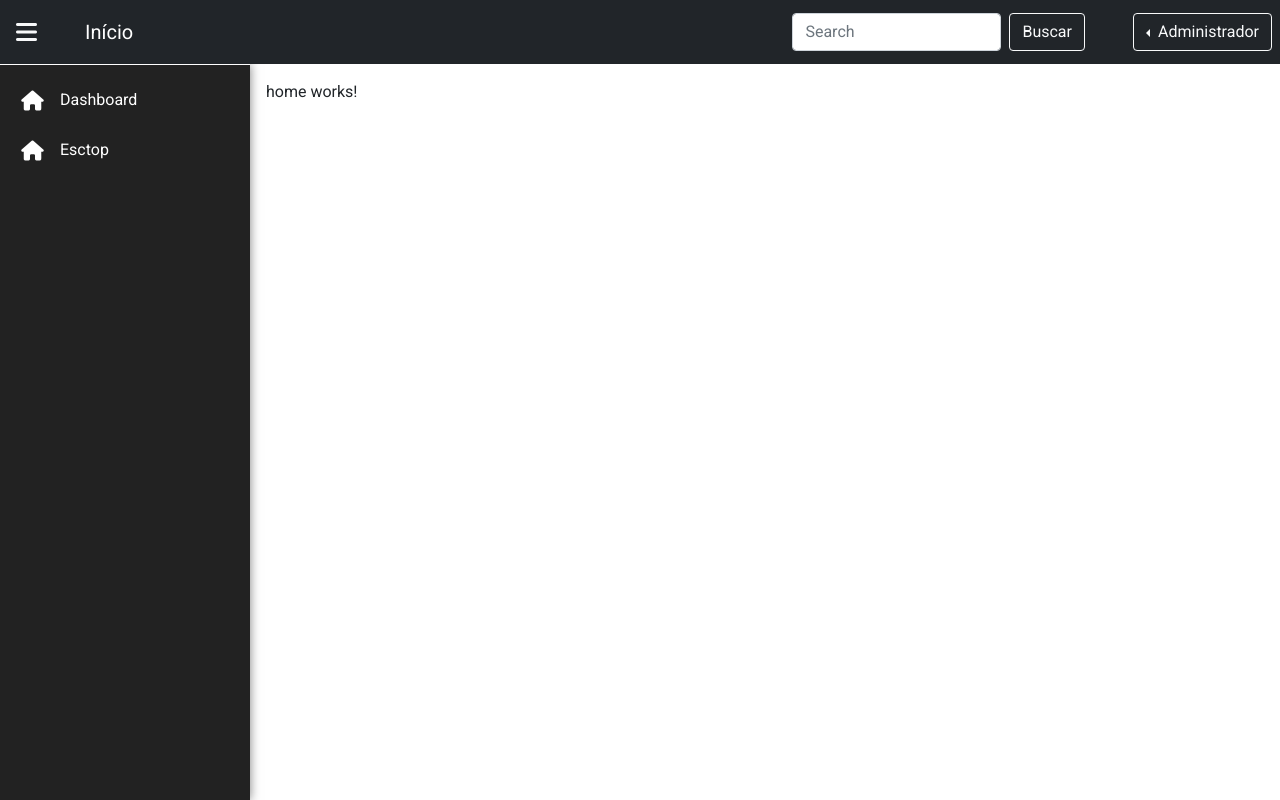
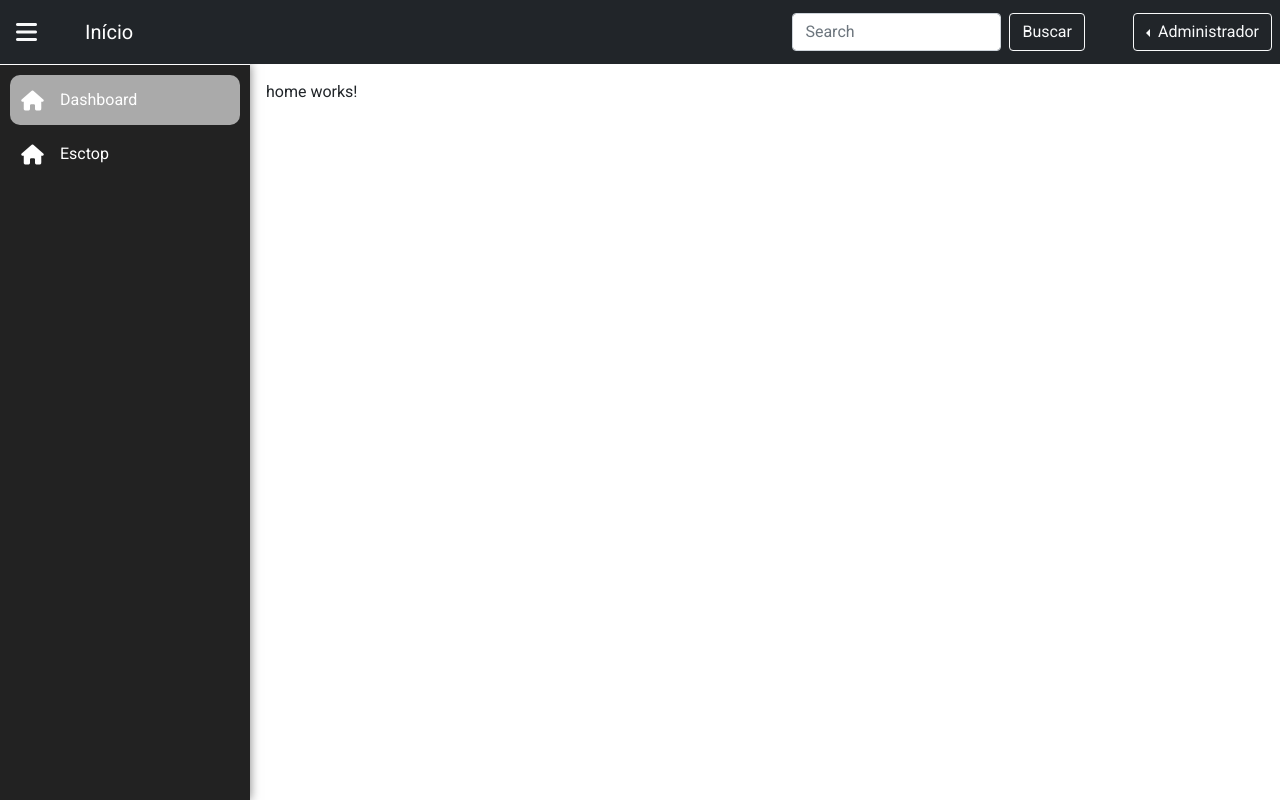
Before and after one commit to israelwerther/esctop-frontend-project, an Angular app in the folder frontend/: page / in a window 1280 px wide. Built offline with nearby package versions, Linux system fonts and the light colour scheme.

Commit message:
navegação funcionando

```diff
--- a/frontend/src/app/template/header/header.component.html
+++ b/frontend/src/app/template/header/header.component.html
@@ -4,7 +4,7 @@
         <i class="fa-solid fa-bars"></i>
     </div>
 
-    <a class="navbar-brand px-4" href="#">Início</a>
+    <a class="navbar-brand px-4" routerLink="/">Início</a>
 
     <div class="navbar-collapse">
         <ul class="navbar-nav me-auto">
--- a/frontend/src/app/template/sidenav/sidenav.component.css
+++ b/frontend/src/app/template/sidenav/sidenav.component.css
@@ -23,6 +23,7 @@
 .nav-list-open .nav-list-item:hover {
     background-color: rgba(255, 255, 255, 0.3);
     border-radius: 10px;
+    cursor: pointer;
 }
 
 .nav-list-item i{
@@ -44,3 +45,8 @@ a {
     text-decoration: none;
     color: white;
 }
+
+.nav-list-item-active {
+    background-color: rgba(255, 255, 255, 0.616);
+    border-radius: 10px;
+}
--- a/frontend/src/app/template/sidenav/sidenav.component.html
+++ b/frontend/src/app/template/sidenav/sidenav.component.html
@@ -1,10 +1,8 @@
 <div class="side-nav-content">
     <ul class="nav-list" [ngClass]="{'nav-list-open': sideNavStatus}">
-        <li class="nav-list-item" *ngFor="let item of list" routerLink="{{item.path}}">
+        <li class="nav-list-item mt-1" *ngFor="let item of list" [routerLink]="item.path" routerLinkActive="nav-list-item-active" [routerLinkActiveOptions]="{exact: true}">
             <i class="{{item.icon}}"></i>
-            <span>
-                <a routerLink="{{item.path}}">{{item.name}}</a>
-            </span>
+            <span>{{item.name}}</span>
         </li>
     </ul>
 </div>
--- a/frontend/src/app/template/sidenav/sidenav.component.ts
+++ b/frontend/src/app/template/sidenav/sidenav.component.ts
@@ -20,7 +20,8 @@ export class SidenavComponent {
       number: '2',
       name: 'esctop',
       icon: 'fa-solid fa-house',
-      path:  "esctop",
+      path:  "/esctop",
     },
   ]
+
 }
```
